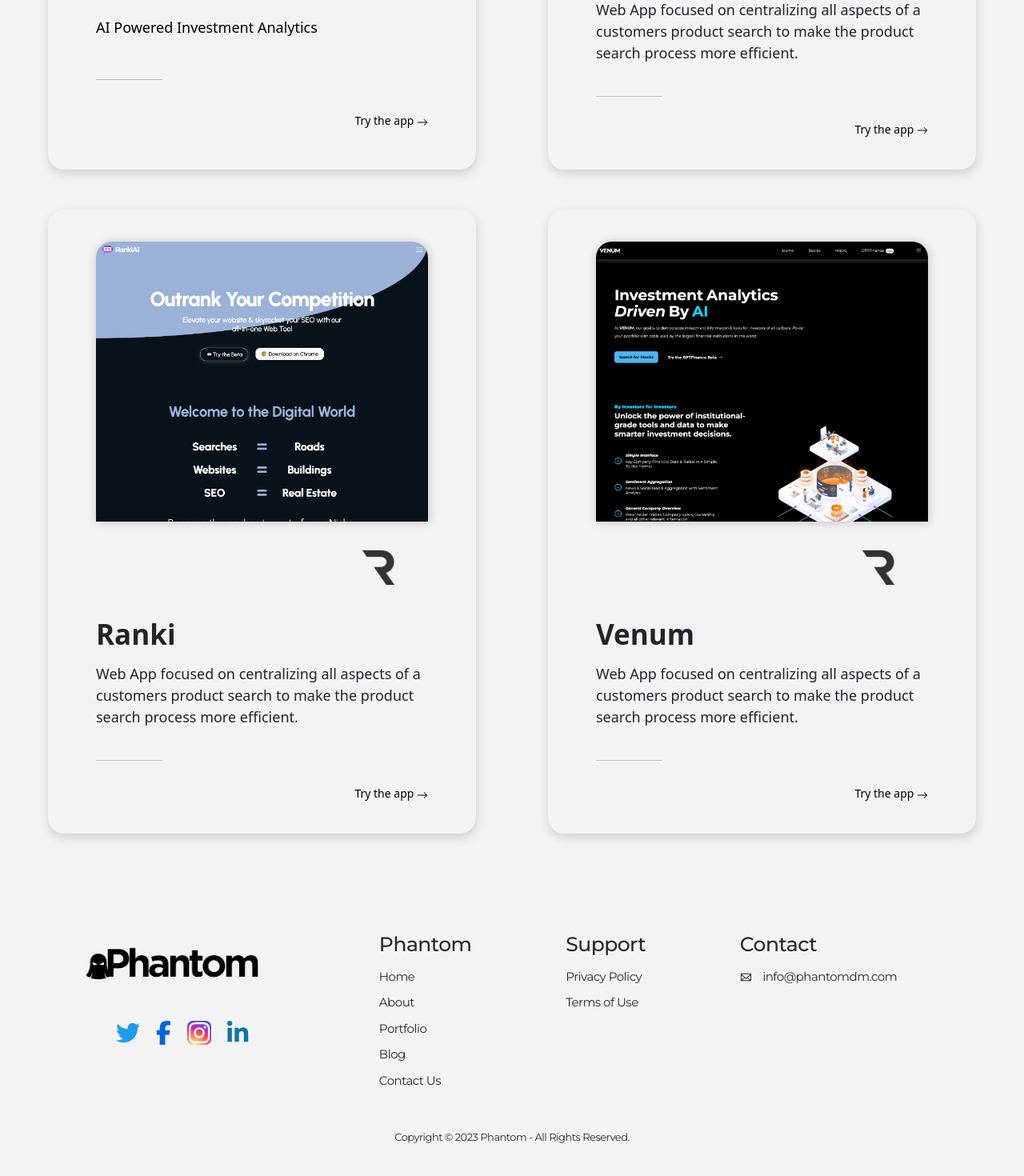
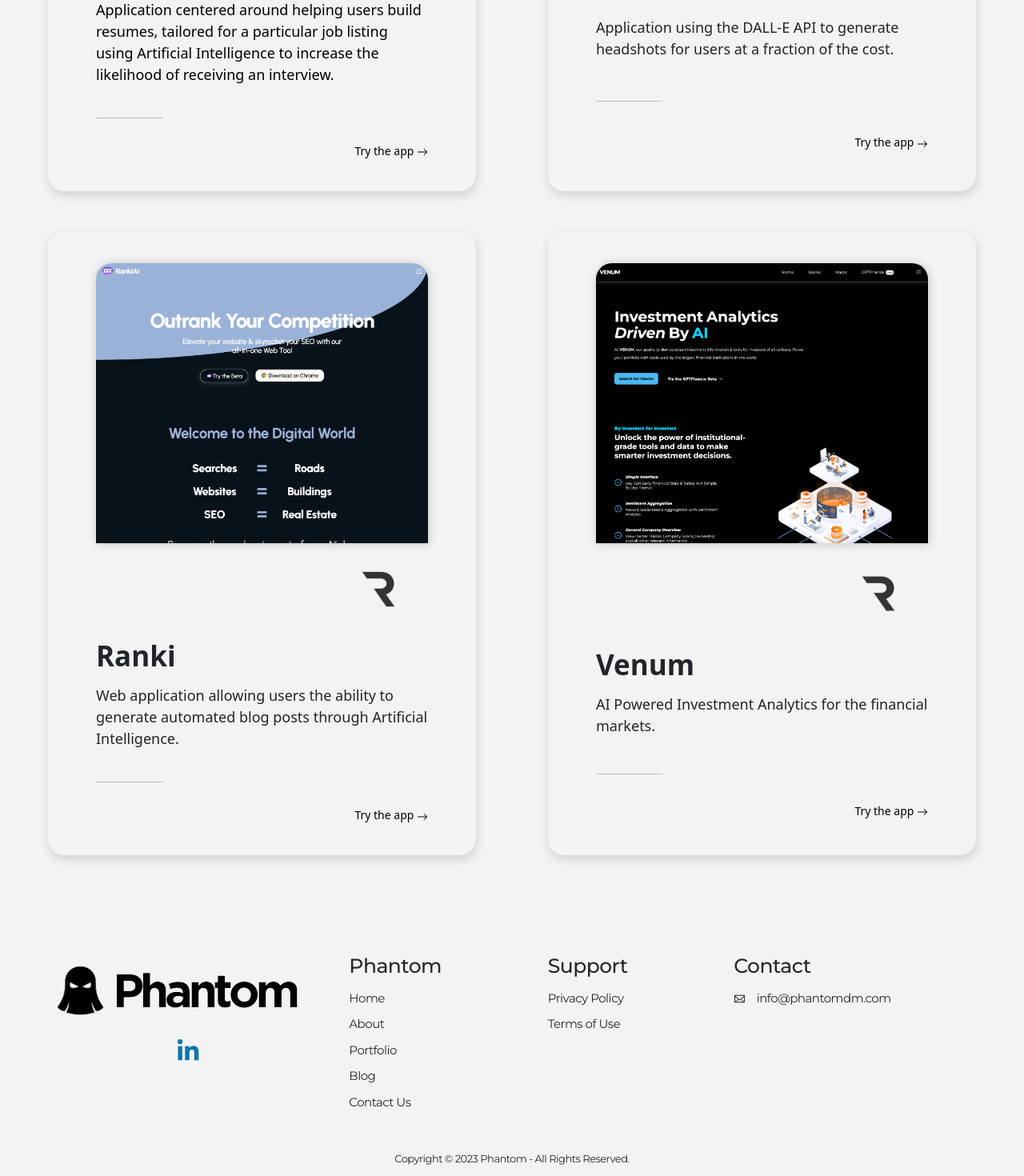
Before and after one commit to brandonluffman/phantom-official, a Next.js app: page /portfolio in a window 1280 px wide. Shown: the part 1031-2501 px from the top of the page at 80% size. Before the commit the page ends 2474 px from the top, so only its background shows below. Built offline with nearby package versions, Linux system fonts and the light colour scheme; a web font is replaced by a local one.

Commit message:
new mobile

```diff
--- a/components/Contact.js
+++ b/components/Contact.js
@@ -69,7 +69,7 @@
         <div className="contact-info">
         <p className="contact-info-item"><GoMail className="contact-icon" /><a mailto='chris@goldshield.co'>info@phantomdm.com</a></p>
         {/* <p className="contact-info-item"><IoIosPhonePortrait className="contact-icon" />(203) 822-2311</p> */}
-        <p className="contact-info-item"><TfiLocationPin className="contact-icon" /> New York City, NY</p>
+        <p className="contact-info-item"><TfiLocationPin className="contact-icon" /> New York, NY</p>
         </div>
         <p className="contact-book-text">Looking to start a project?</p>
         <Link href='/project'><button className='contact-book-btn' type='button'>Book Here <BsArrowRight className='arrow-icon'/></button></Link>
--- a/components/Footer.js
+++ b/components/Footer.js
@@ -17,9 +17,9 @@
               </div>
 
               <div className='social-icons'>
-                <a href='https://twitter.com/PhxntomTech' target='_blank' rel='noreferrer' aria-label="Twitter"><FontAwesomeIcon className="fa-brands fa-twitter social-icon" icon={faTwitter} alt='Social Icon' /></a>
+                {/* <a href='https://twitter.com/PhxntomTech' target='_blank' rel='noreferrer' aria-label="Twitter"><FontAwesomeIcon className="fa-brands fa-twitter social-icon" icon={faTwitter} alt='Social Icon' /></a>
                 <a href='https://www.facebook.com/profile.php?id=100084723462596' target='_blank' rel='noreferrer' aria-label="Facebook"><FontAwesomeIcon className="fa-brands fa-facebook social-icon" icon={faFacebookF} alt='Social Icon' /></a>
-                <a href='https://www.instagram.com/phxntomtechnologies/' target='_blank' rel='noreferrer' aria-label="Instagram"><FontAwesomeIcon className="fa-brands fa-instagram social-icon" icon={faInstagram} alt='Social Icon' /></a>
+                <a href='https://www.instagram.com/phxntomtechnologies/' target='_blank' rel='noreferrer' aria-label="Instagram"><FontAwesomeIcon className="fa-brands fa-instagram social-icon" icon={faInstagram} alt='Social Icon' /></a> */}
                 <a href='https://www.linkedin.com/company/phxntomtech' target='_blank' rel='noreferrer' aria-label="Linkedin" ><FontAwesomeIcon className="fa-brands fa-linkedin social-icon" icon={faLinkedinIn} alt='Social Icon' /></a>
               </div>
               </div>
--- a/pages/portfolio.js
+++ b/pages/portfolio.js
@@ -81,7 +81,7 @@
             </div>
             <div className='portfolio-text-container'>
               <p className='portfolio-text-header'>ResumeBuilderAI</p>
-              <p className='portfolio-text-content'>AI Powered Investment Analytics </p>
+              <p className='portfolio-text-content'>Application centered around helping users build resumes, tailored for a particular job listing using Artificial Intelligence to increase the likelihood of receiving an interview.</p>
             </div>
             <hr className='portfolio-horizontal-line'></hr>
             <div className='portfolio-btn-div'>
@@ -99,7 +99,7 @@
           </div>
           <div className='portfolio-text-container'>
             <p className='portfolio-text-header'>HeadshotGeneratorAI</p>
-            <p className='portfolio-text-content'>Web App focused on centralizing all aspects of a customers product search to make the product search process more efficient.</p>
+            <p className='portfolio-text-content'>Application using the DALL-E API to generate headshots for users at a fraction of the cost.</p>
           </div>
           <hr className='portfolio-horizontal-line hr-dark'></hr>
           <div className='portfolio-btn-div'>
@@ -116,7 +116,7 @@
           </div>
           <div className='portfolio-text-container'>
             <p className='portfolio-text-header'>Ranki</p>
-            <p className='portfolio-text-content'>Web App focused on centralizing all aspects of a customers product search to make the product search process more efficient.</p>
+            <p className='portfolio-text-content'>Web application allowing users the ability to generate automated blog posts through Artificial Intelligence.</p>
           </div>
           <hr className='portfolio-horizontal-line hr-dark'></hr>
           <div className='portfolio-btn-div'>
@@ -132,7 +132,7 @@
           </div>
           <div className='portfolio-text-container'>
             <p className='portfolio-text-header'>Venum</p>
-            <p className='portfolio-text-content'>Web App focused on centralizing all aspects of a customers product search to make the product search process more efficient.</p>
+            <p className='portfolio-text-content'>AI Powered Investment Analytics for the financial markets.</p>
           </div>
           <hr className='portfolio-horizontal-line hr-dark'></hr>
           <div className='portfolio-btn-div'>
--- a/styles/blogpage.css
+++ b/styles/blogpage.css
@@ -9,6 +9,7 @@
     border-bottom: 1px solid rgb(250,250,250);
     padding:17rem 8rem 10rem 8rem;
     text-align: center;
+    min-height: 700px;
 }
 
 .blogs-div {
--- a/styles/footer.css
+++ b/styles/footer.css
@@ -51,9 +51,9 @@
 }
 
 .footer-brand-logo {
-    width:250px;
+    width:auto;
     /* height:150px; */
-    margin-bottom:2rem;
+    /* margin-bottom:2rem; */
 }
 
 .footer-links-container {
@@ -78,7 +78,7 @@
 .footer-brand-container {
     justify-content: center;
     text-align: center;
-    margin-right:6rem;
+    /* margin-right:6rem; */
     width:25%;
 }
 
@@ -88,6 +88,12 @@
     text-decoration: none !important;
     cursor: pointer;
     margin-bottom:1rem;
+}
+
+.footer-brand-img {
+    display: flex;
+    align-items: cneter;
+    justify-content: center;
 }
 
 Link {
@@ -103,11 +109,11 @@
     stroke:none !important;
 }
 .footer-brand-ghost {
-    width:40px;
-    margin-right:-40px;
+    width:75px;
+    margin-right:-3rem;
     z-index: 9999;
     position: relative;
-    padding-bottom:1.1rem;
+    /* padding-bottom:1.1rem; */
 }
 
 @media only screen and (max-width: 1000px) {
```
Also changed, not shown: archive/portfolio/goldshield.js (renamed from pages/portfolio/goldshield.js), archive/portfolio/posts/[slug].js (renamed from pages/posts/[slug].js), archive/services.js (renamed from pages/services.js), archive/services/globalseo.js (renamed from pages/services/globalseo.js), archive/services/localseo.js (renamed from pages/services/localseo.js), archive/services/webdevelopment.js (renamed from pages/services/webdevelopment.js).
